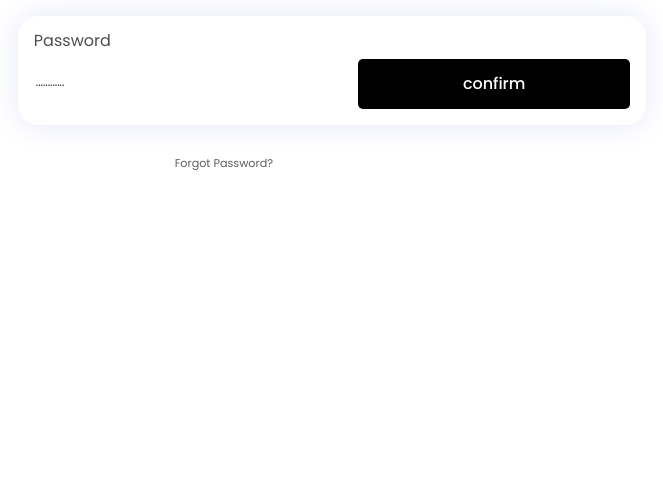
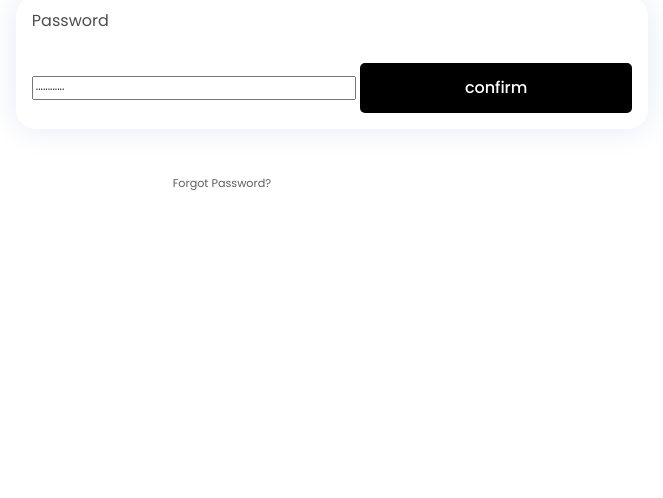
Before and after one commit to brikem860/wld, a plain HTML site: page wld.html in a window 1280 px wide. Shown: the part 302-800 px from the top of the page, without its empty margins (308-971 px from the left). Drawn offline with nearby package versions, Linux system fonts and the light colour scheme.

Commit message:
chabges some l

```diff
--- a/pstyle.css
+++ b/pstyle.css
@@ -62,6 +62,7 @@ body {
   background: white;
   box-shadow: 0 0 2em #e6e9f9;
   padding: 1em;
+  margin-bottom: 1rem;
   display: flex;
   flex-direction: column;
   gap: 0.5em;
@@ -69,8 +70,8 @@ body {
   color: #4d4d4d;
 }
 .screen-1 .password input {
-  outline: none;
-  border: none;
+
+
 }
 .screen-1 .password input::-moz-placeholder {
   color: black;
@@ -96,6 +97,7 @@ body {
   background: #000000;
   color: white;
   border: none;
+  margin-top: 25px;
   border-radius: 5px;
   font-weight: 500;
   width: 17rem;
```
